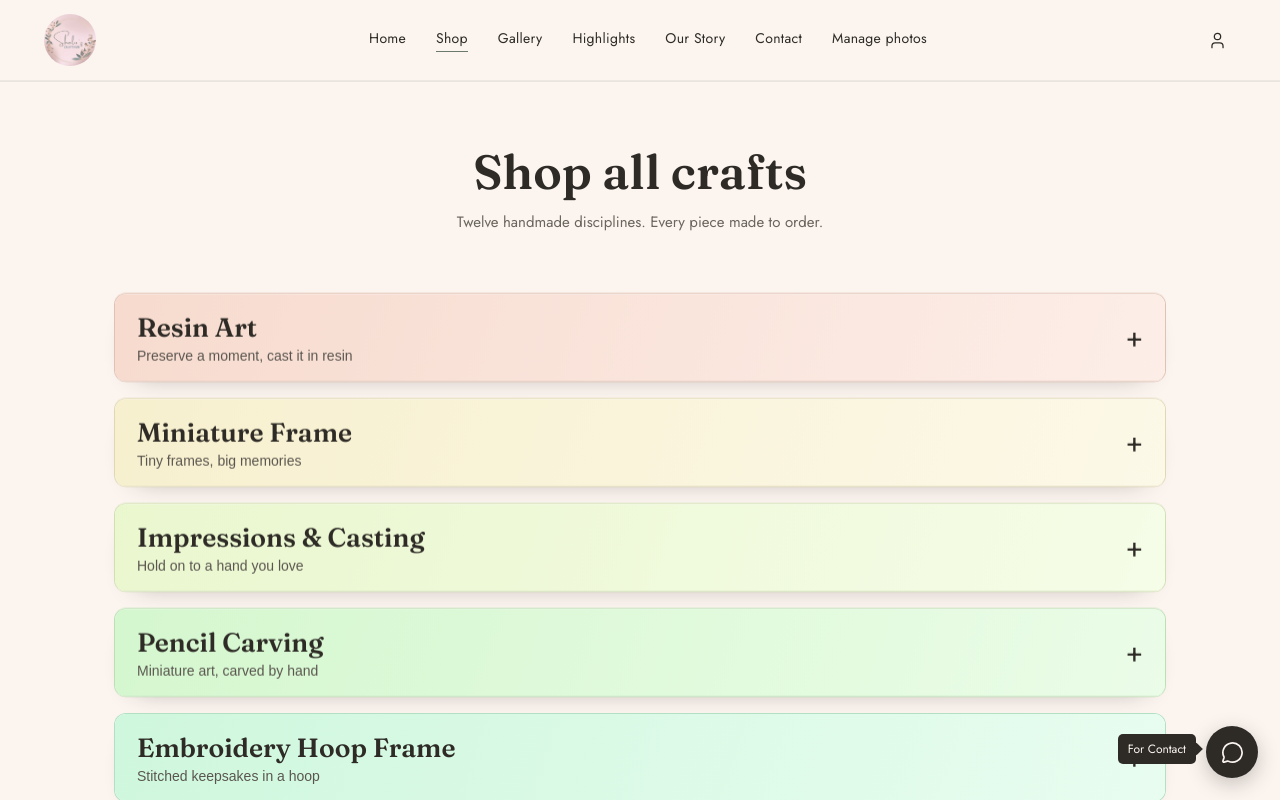
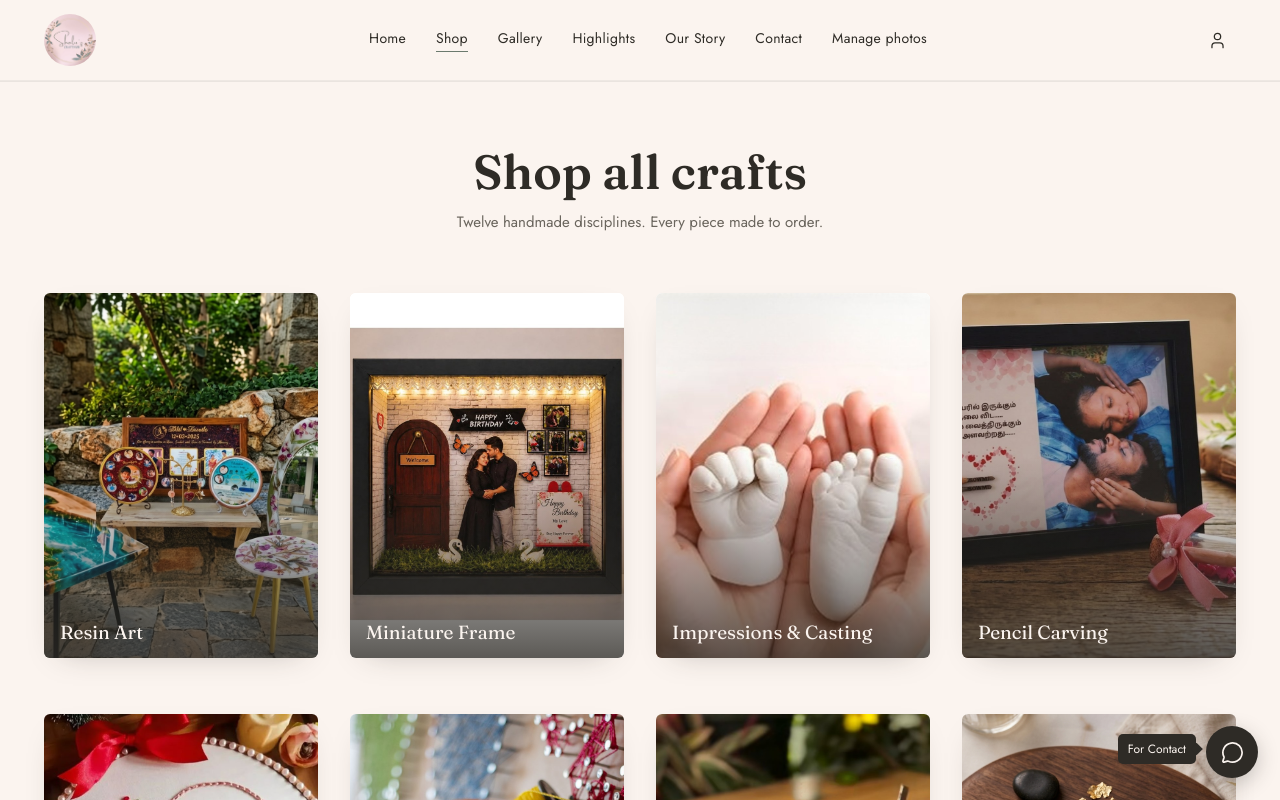
Before and after one commit to Abishek0407/shalus-crafthub, a React (Vite) app: page /shop in a window 1280 px wide. Shown: the top 800 px of the page. Built offline with nearby package versions, Linux system fonts and the light colour scheme.

Commit message:
update shop.jsx

```diff
--- a/src/pages/Shop.css
+++ b/src/pages/Shop.css
@@ -1,86 +1,8 @@
 .shop-header { text-align: center; padding: 60px 24px 20px; }
 .shop-header h1 { font-family: 'Fraunces', serif; font-size: clamp(2rem, 5vw, 3rem); color: #2E2B26; margin: 0 0 10px; }
 .shop-header p { color: #6a655d; font-size: 15px; margin: 0; }
-.shop-grid-section { max-width: 1100px; margin: 0 auto; padding: 40px 24px 120px; }
-.shop-category-list { display: grid; gap: 16px; }
-.shop-category {
-  overflow: hidden;
-  border: 1px solid hsl(var(--category-hue) 42% 62% / 0.55);
-  border-radius: 12px;
-  background: #fff;
-  box-shadow: 0 12px 28px -22px rgba(46, 43, 38, 0.48);
-}
-.shop-category-toggle {
-  width: 100%;
-  min-height: 82px;
-  padding: 17px 22px;
-  display: flex;
-  align-items: center;
-  justify-content: space-between;
-  gap: 16px;
-  border: 0;
-  background: linear-gradient(110deg, hsl(var(--category-hue) 72% 89%), hsl(var(--category-hue) 82% 95%));
-  color: #2E2B26;
-  text-align: left;
-  cursor: pointer;
-  transition: filter 180ms ease;
-}
-.shop-category-toggle:hover { filter: saturate(1.2) brightness(0.98); }
-.shop-category-toggle:focus-visible,
-.shop-group-toggle:focus-visible { outline: 3px solid #41616B; outline-offset: -3px; }
-.shop-category-copy { display: grid; gap: 4px; }
-.shop-category-name { font-family: 'Fraunces', serif; font-size: clamp(1.2rem, 3vw, 1.65rem); font-weight: 600; }
-.shop-category-tagline { color: #5a564f; font-size: 14px; }
-.shop-category-indicator,
-.shop-group-indicator { font-family: 'Jost', sans-serif; font-size: 28px; line-height: 1; }
-.shop-category-panel { padding: 18px; }
-.shop-product-group + .shop-product-group { margin-top: 22px; }
-.shop-group-heading { margin: 0 0 12px; }
-.shop-group-toggle {
-  width: 100%;
-  padding: 12px 16px;
-  display: flex;
-  align-items: center;
-  justify-content: space-between;
-  gap: 12px;
-  border: 1px solid hsl(var(--group-hue) 44% 65% / 0.55);
-  border-radius: 8px;
-  background: linear-gradient(110deg, hsl(var(--group-hue) 74% 91%), hsl(var(--group-hue) 82% 96%));
-  color: #2E2B26;
-  font-family: 'Fraunces', serif;
-  font-size: 1.1rem;
-  text-align: left;
-  cursor: pointer;
-}
-.shop-group-toggle:hover { filter: saturate(1.15) brightness(0.98); }
-.shop-group-indicator { font-size: 23px; }
-.shop-product-grid { display: grid; grid-template-columns: repeat(2, minmax(0, 1fr)); gap: 14px; }
-.shop-product-card {
-  overflow: hidden;
-  border-radius: 8px;
-  background: #FBF4EF;
-  box-shadow: 0 8px 20px -16px rgba(46, 43, 38, 0.55);
-}
-.shop-product-image { aspect-ratio: 4 / 5; overflow: hidden; background: #eee5dd; }
-.shop-product-image img { display: block; width: 100%; height: 100%; object-fit: cover; transition: transform 240ms ease; }
-.shop-product-card:hover .shop-product-image img { transform: scale(1.04); }
-.shop-product-card h3 {
-  margin: 0;
-  padding: 10px 12px 12px;
-  color: #2E2B26;
-  font-family: 'Jost', sans-serif;
-  font-size: 14px;
-  font-weight: 500;
-  line-height: 1.4;
-}
+.shop-grid-section { padding: 40px 24px 120px; max-width: 1240px; margin: 0 auto; }
+.shop-grid { display: grid; grid-template-columns: repeat(2, 1fr); gap: 40px 28px; }
 
-@media (min-width: 640px) {
-  .shop-product-grid { grid-template-columns: repeat(3, minmax(0, 1fr)); gap: 18px; }
-}
-@media (min-width: 1024px) {
-  .shop-product-grid { grid-template-columns: repeat(4, minmax(0, 1fr)); gap: 20px; }
-}
-@media (prefers-reduced-motion: reduce) {
-  .shop-category-toggle,
-  .shop-product-image img { transition: none; }
-}
+@media (min-width: 640px) { .shop-grid { grid-template-columns: repeat(3, 1fr); gap: 48px 32px; } }
+@media (min-width: 1024px) { .shop-grid { grid-template-columns: repeat(4, 1fr); gap: 56px 32px; } }
--- a/src/pages/Shop.jsx
+++ b/src/pages/Shop.jsx
@@ -1,67 +1,20 @@
-import { useEffect, useRef, useState } from "react";
+import { useEffect, useRef } from "react";
 import gsap from "gsap";
 import { ScrollTrigger } from "gsap/ScrollTrigger";
 import Navbar from "../components/Navbar";
 import Footer from "../components/Footer";
 import { categories } from "../data/services";
-import { applyCategoryOverrides, getDetails, getOverride } from "../utils/imageOverrides";
+import CategoryCube from "../components/CategoryCube";
+import { applyCategoryOverrides } from "../utils/imageOverrides";
 import { useOverrideVersion } from "../utils/useOverrideVersion";
 import "./Shop.css";
 
 gsap.registerPlugin(ScrollTrigger);
 
-function productName(product) {
-  return typeof product === "string" ? product : product.name;
-}
-
-function productImage(product, group, category) {
-  const name = productName(product);
-  const originalName = typeof product === "object" ? product.originalName || name : name;
-  const originalGroup = group.originalGroup || group.group;
-  const productOverride = getOverride("product", category.slug, originalGroup, originalName);
-  if (productOverride) return productOverride;
-  if (typeof product === "object" && product.image) return product.image;
-
-  const groupOverride = getOverride("group", category.slug, originalGroup);
-  if (groupOverride) return groupOverride;
-  if (group.image) return group.image;
-
-  const categoryOverride = getOverride("category", category.slug);
-  if (categoryOverride) return categoryOverride;
-  if (category.image) return category.image;
-
-  return `https://picsum.photos/seed/${encodeURIComponent(name)}/500/620`;
-}
-
-function groupPanelId(categorySlug, groupName) {
-  const groupSlug = groupName.toLowerCase().replace(/[^a-z0-9]+/g, "-");
-  return `shop-group-${categorySlug}-${groupSlug}`;
-}
-
 export default function Shop() {
   const rootRef = useRef(null);
-  const [openCategories, setOpenCategories] = useState(() => new Set());
-  const [collapsedGroups, setCollapsedGroups] = useState(() => new Set());
   useOverrideVersion();
   const visibleCategories = categories.map(applyCategoryOverrides);
-
-  const toggleCategory = (slug) => {
-    setOpenCategories((current) => {
-      const next = new Set(current);
-      if (next.has(slug)) next.delete(slug);
-      else next.add(slug);
-      return next;
-    });
-  };
-
-  const toggleGroup = (key) => {
-    setCollapsedGroups((current) => {
-      const next = new Set(current);
-      if (next.has(key)) next.delete(key);
-      else next.add(key);
-      return next;
-    });
-  };
 
   useEffect(() => {
     const ctx = gsap.context(() => {
@@ -92,75 +45,10 @@ export default function Shop() {
         <p>Twelve handmade disciplines. Every piece made to order.</p>
       </section>
       <section className="shop-grid-section">
-        <div className="shop-category-list">
-          {visibleCategories.map((category, categoryIndex) => {
-            const isOpen = openCategories.has(category.slug);
-            const categoryPanelId = `shop-category-${category.slug}`;
-
-            return (
-              <section className="shop-category reveal-up" key={category.slug} style={{ "--category-hue": `${categoryIndex * 31 + 18}deg` }}>
-                <button
-                  type="button"
-                  className="shop-category-toggle"
-                  aria-expanded={isOpen}
-                  aria-controls={categoryPanelId}
-                  onClick={() => toggleCategory(category.slug)}
-                >
-                  <span className="shop-category-copy">
-                    <span className="shop-category-name">{category.name}</span>
-                    <span className="shop-category-tagline">{category.tagline}</span>
-                  </span>
-                  <span className="shop-category-indicator" aria-hidden="true">{isOpen ? "−" : "+"}</span>
-                </button>
-
-                <div className="shop-category-panel" id={categoryPanelId} hidden={!isOpen}>
-                  {isOpen && category.items.map((group, groupIndex) => {
-                    const originalGroup = group.originalGroup || group.group;
-                    const groupKey = `${category.slug}::${originalGroup}`;
-                    const panelId = groupPanelId(category.slug, originalGroup);
-                    const isGroupOpen = !collapsedGroups.has(groupKey);
-                    const storedProducts = getDetails("newProducts", [category.slug, originalGroup]);
-                    const addedProducts = Array.isArray(storedProducts) ? storedProducts : [];
-                    const products = group.products.length > 0 ? group.products : [group.group];
-
-                    return (
-                      <section
-                        className="shop-product-group"
-                        key={originalGroup}
-                        style={{ "--group-hue": `${categoryIndex * 31 + groupIndex * 19 + 32}deg` }}
-                      >
-                        <h2 className="shop-group-heading">
-                          <button
-                            type="button"
-                            className="shop-group-toggle"
-                            aria-expanded={isGroupOpen}
-                            aria-controls={panelId}
-                            onClick={() => toggleGroup(groupKey)}
-                          >
-                            <span>{group.group}</span>
-                            <span className="shop-group-indicator" aria-hidden="true">{isGroupOpen ? "−" : "+"}</span>
-                          </button>
-                        </h2>
-                        <div className="shop-product-grid" id={panelId} hidden={!isGroupOpen}>
-                          {isGroupOpen && [...products, ...addedProducts].map((product, productIndex) => {
-                            const name = productName(product);
-                            return (
-                              <article className="shop-product-card" key={`${name}-${productIndex}`}>
-                                <div className="shop-product-image">
-                                  <img src={productImage(product, group, category)} alt={name} loading="lazy" />
-                                </div>
-                                <h3>{name}</h3>
-                              </article>
-                            );
-                          })}
-                        </div>
-                      </section>
-                    );
-                  })}
-                </div>
-              </section>
-            );
-          })}
+        <div className="shop-grid">
+          {visibleCategories.map((c, i) => (
+            <CategoryCube category={c} index={i} key={c.slug} />
+          ))}
         </div>
       </section>
       <Footer />
```
